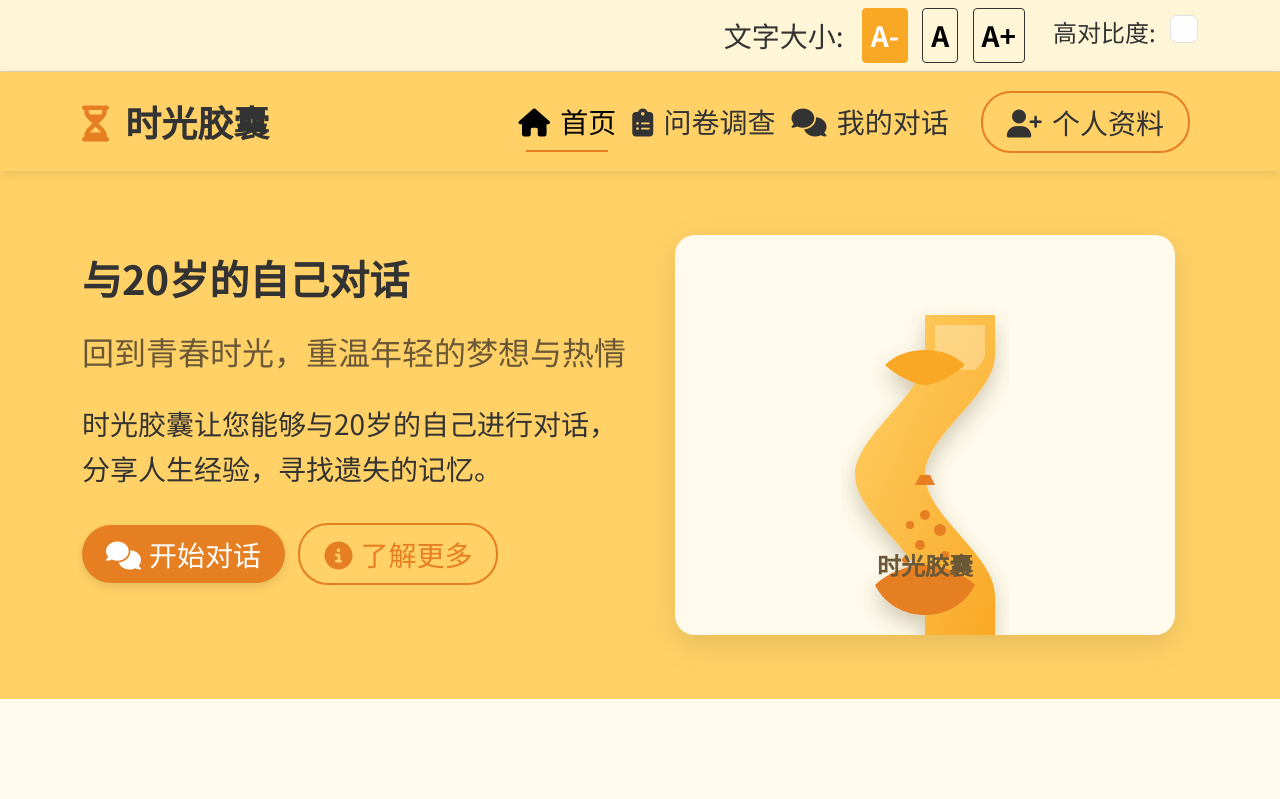
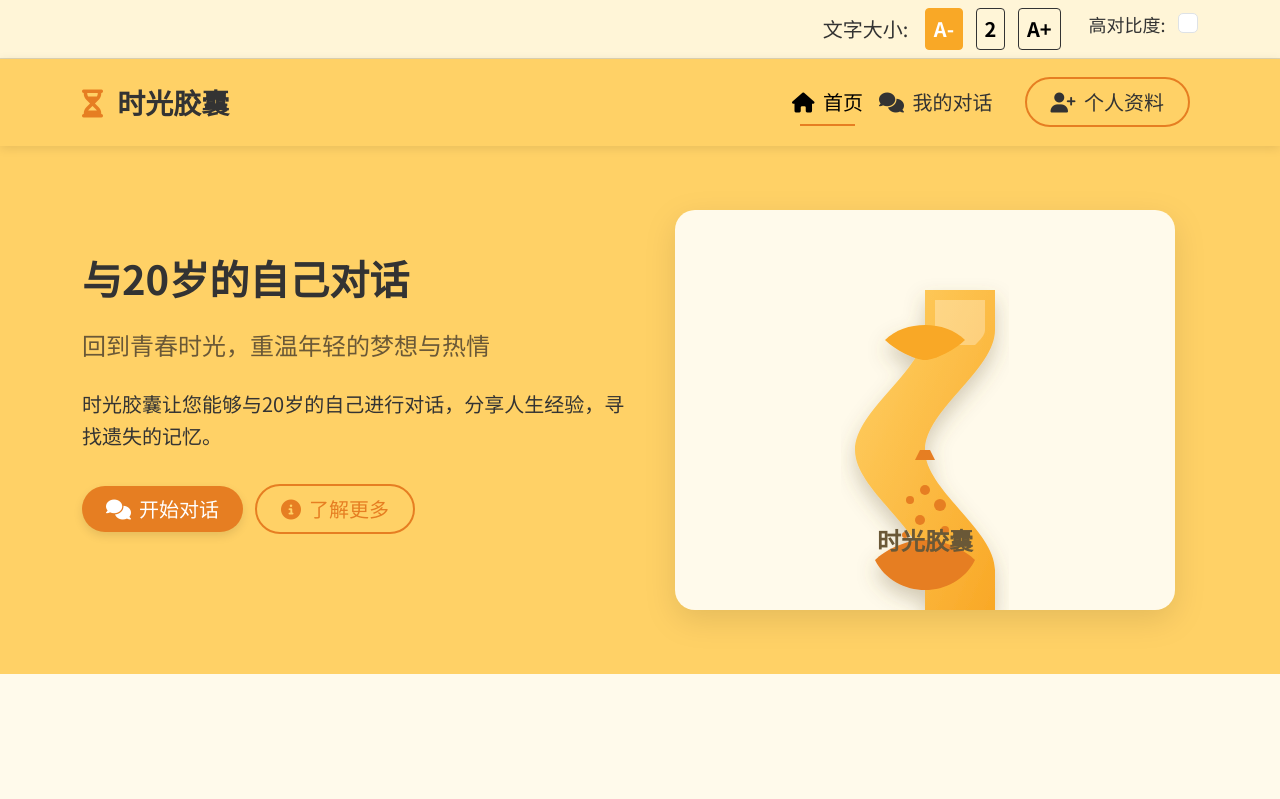
Before and after one commit to allen546/time-capsule, a plain HTML site: page new/templates/index.html in a window 1280 px wide. Both pictures are taken after a click on the button "A-". Shown: the top 799 px of the page. Drawn offline with nearby package versions, Linux system fonts and the light colour scheme.

```diff
--- a/new/static/css/styles.css
+++ b/new/static/css/styles.css
@@ -710,14 +710,6 @@ hr {
 
 /* Responsive styles */
 @media (max-width: 992px) {
-    :root {
-        --font-size-base: 16px;
-        --font-size-lg: 18px;
-        --font-size-xl: 20px;
-        --font-size-xxl: 24px;
-        --font-size-header: 28px;
-    }
-
     .hero {
         padding: 3rem 0;
     }
--- a/new/static/js/main.js
+++ b/new/static/js/main.js
@@ -89,7 +89,8 @@ function initDeviceId() {
 
 /**
  * Font size control functionality
- * Allows users to increase or decrease text size
+ * Allows users to increase or decrease text size with multiple levels
+ * Shows current level (1-5) on center button
  */
 function initFontSizeControls() {
     const decreaseBtn = document.getElementById('decreaseFontBtn');
@@ -98,9 +99,14 @@ function initFontSizeControls() {
 
     if (!decreaseBtn || !normalBtn || !increaseBtn) return;
 
+    // Define size levels from smallest to largest
+    const sizeLevels = ['x-small', 'small', 'normal', 'large', 'x-large'];
+
     // Function to remove all font size classes
     function removeAllFontSizeClasses() {
-        document.body.classList.remove('font-size-large', 'font-size-x-large');
+        sizeLevels.forEach(size => {
+            document.body.classList.remove(`font-size-${size}`);
+        });
 
         // Reset active state on buttons
         decreaseBtn.classList.remove('active');
@@ -108,46 +114,64 @@ function initFontSizeControls() {
         increaseBtn.classList.remove('active');
     }
 
-    // Default text size
+    // Get current size level index
+    function getCurrentSizeIndex() {
+        const currentSize = localStorage.getItem('fontSizePreference') || 'normal';
+        return sizeLevels.indexOf(currentSize);
+    }
+
+    // Update center button text to show current level (1-5)
+    function updateCenterButtonText(index) {
+        // Convert 0-4 index to 1-5 display level
+        const displayLevel = index + 1;
+        normalBtn.textContent = displayLevel.toString();
+    }
+
+    // Apply size by index
+    function applySizeByIndex(index) {
+        // Ensure index is within bounds
+        index = Math.max(0, Math.min(index, sizeLevels.length - 1));
+
+        const size = sizeLevels[index];
+        removeAllFontSizeClasses();
+        document.body.classList.add(`font-size-${size}`);
+        localStorage.setItem('fontSizePreference', size);
+
+        // Update center button text
+        updateCenterButtonText(index);
+
+        // Update active button
+        if (index === 2) { // normal is at index 2
+            normalBtn.classList.add('active');
+        } else if (index > 2) {
+            increaseBtn.classList.add('active');
+        } else {
+            decreaseBtn.classList.add('active');
+        }
+
+        return index;
+    }
+
+    // Normal size (level 3)
     normalBtn.addEventListener('click', function() {
-        removeAllFontSizeClasses();
-        normalBtn.classList.add('active');
-
-        // Save preference
-        localStorage.setItem('fontSizePreference', 'normal');
+        applySizeByIndex(2); // "normal" is at index 2
     });
 
-    // Large text size
+    // Increase size
     increaseBtn.addEventListener('click', function() {
-        removeAllFontSizeClasses();
-        document.body.classList.add('font-size-large');
-        increaseBtn.classList.add('active');
-
-        // Save preference
-        localStorage.setItem('fontSizePreference', 'large');
+        const currentIndex = getCurrentSizeIndex();
+        applySizeByIndex(currentIndex + 1);
     });
 
-    // Smaller text size (but still larger than typical websites)
+    // Decrease size
     decreaseBtn.addEventListener('click', function() {
-        removeAllFontSizeClasses();
-        document.body.classList.add('font-size-x-large');
-        decreaseBtn.classList.add('active');
-
-        // Save preference
-        localStorage.setItem('fontSizePreference', 'x-large');
+        const currentIndex = getCurrentSizeIndex();
+        applySizeByIndex(currentIndex - 1);
     });
 
     // Apply saved font size preference
-    const savedFontSize = localStorage.getItem('fontSizePreference');
-    if (savedFontSize === 'large') {
-        document.body.classList.add('font-size-large');
-        increaseBtn.classList.add('active');
-    } else if (savedFontSize === 'x-large') {
-        document.body.classList.add('font-size-x-large');
-        decreaseBtn.classList.add('active');
-    } else {
-        normalBtn.classList.add('active');
-    }
+    const savedSize = localStorage.getItem('fontSizePreference') || 'normal';
+    applySizeByIndex(sizeLevels.indexOf(savedSize));
 }
 
 /**
--- a/new/templates/index.html
+++ b/new/templates/index.html
@@ -36,7 +36,7 @@
                 <div class="font-controls">
                     <span class="me-2">文字大小:</span>
                     <button id="decreaseFontBtn" class="btn-font" aria-label="减小文字大小">A-</button>
-                    <button id="normalFontBtn" class="btn-font active" aria-label="正常文字大小">A</button>
+                    <button id="normalFontBtn" class="btn-font active" aria-label="文字大小级别">3</button>
                     <button id="increaseFontBtn" class="btn-font" aria-label="增大文字大小">A+</button>
                 </div>
                 <div class="contrast-toggle ms-4">
@@ -61,9 +61,6 @@
                     <ul class="navbar-nav ms-auto">
                         <li class="nav-item">
                             <a class="nav-link active" href="/"><i class="fas fa-home me-1"></i> 首页</a>
-                        </li>
-                        <li class="nav-item">
-                            <a class="nav-link" href="#"><i class="fas fa-clipboard-list me-1"></i> 问卷调查</a>
                         </li>
                         <li class="nav-item">
                             <a class="nav-link" href="#"><i class="fas fa-comments me-1"></i> 我的对话</a>
@@ -118,11 +115,11 @@
                     <div class="col-md-4">
                         <div class="feature-card">
                             <div class="feature-icon">
-                                <i class="fas fa-clipboard-list"></i>
+                                <i class="fas fa-user-edit"></i>
                             </div>
-                            <h3 class="feature-title">第一步: 完成问卷</h3>
-                            <p class="feature-text">填写关于您20岁时的详细问卷，包括生活、学习、工作和梦想。</p>
-                            <a href="#" class="btn btn-feature">开始填写问卷</a>
+                            <h3 class="feature-title">第一步: 设置个人资料</h3>
+                            <p class="feature-text">输入您的基本信息，让我们更好地了解您，为您提供个性化的体验。</p>
+                            <a href="/profile" class="btn btn-feature">设置个人资料</a>
                         </div>
                     </div>
                     <div class="col-md-4">
@@ -131,7 +128,7 @@
                                 <i class="fas fa-robot"></i>
                             </div>
                             <h3 class="feature-title">第二步: 系统学习</h3>
-                            <p class="feature-text">我们的AI系统会学习您的经历和性格，创建您20岁时的个性模型。</p>
+                            <p class="feature-text">我们的AI系统会根据您的特点，创建您20岁时的个性模型。</p>
                             <button class="btn btn-feature" disabled>系统自动处理</button>
                         </div>
                     </div>
@@ -195,7 +192,6 @@
                     <h3 class="footer-subtitle">快速链接</h3>
                     <ul class="footer-links">
                         <li><a href="/">首页</a></li>
-                        <li><a href="#">问卷调查</a></li>
                         <li><a href="#">我的对话</a></li>
                         <li><a href="/profile">个人资料</a></li>
                     </ul>
```
Also changed, not shown: new/templates/profile.html (+1 -5 lines).
